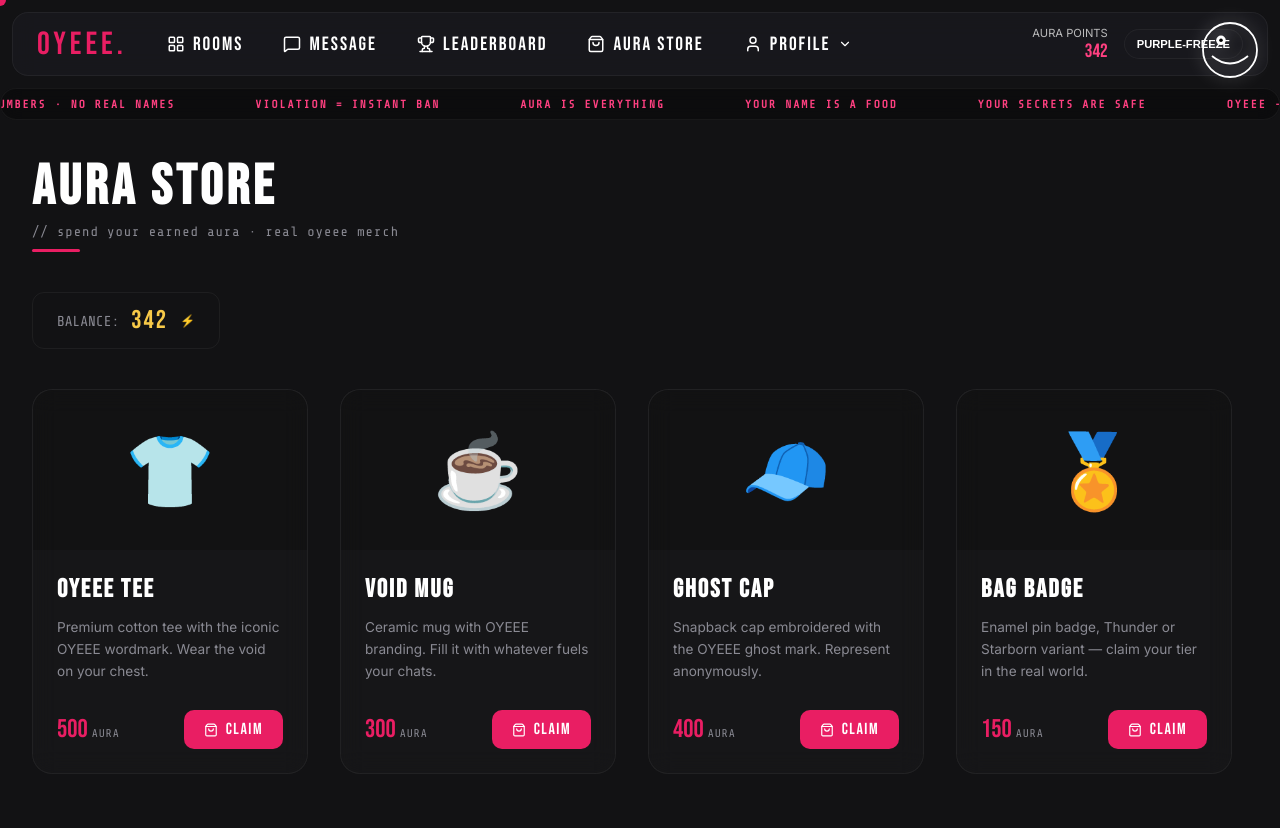
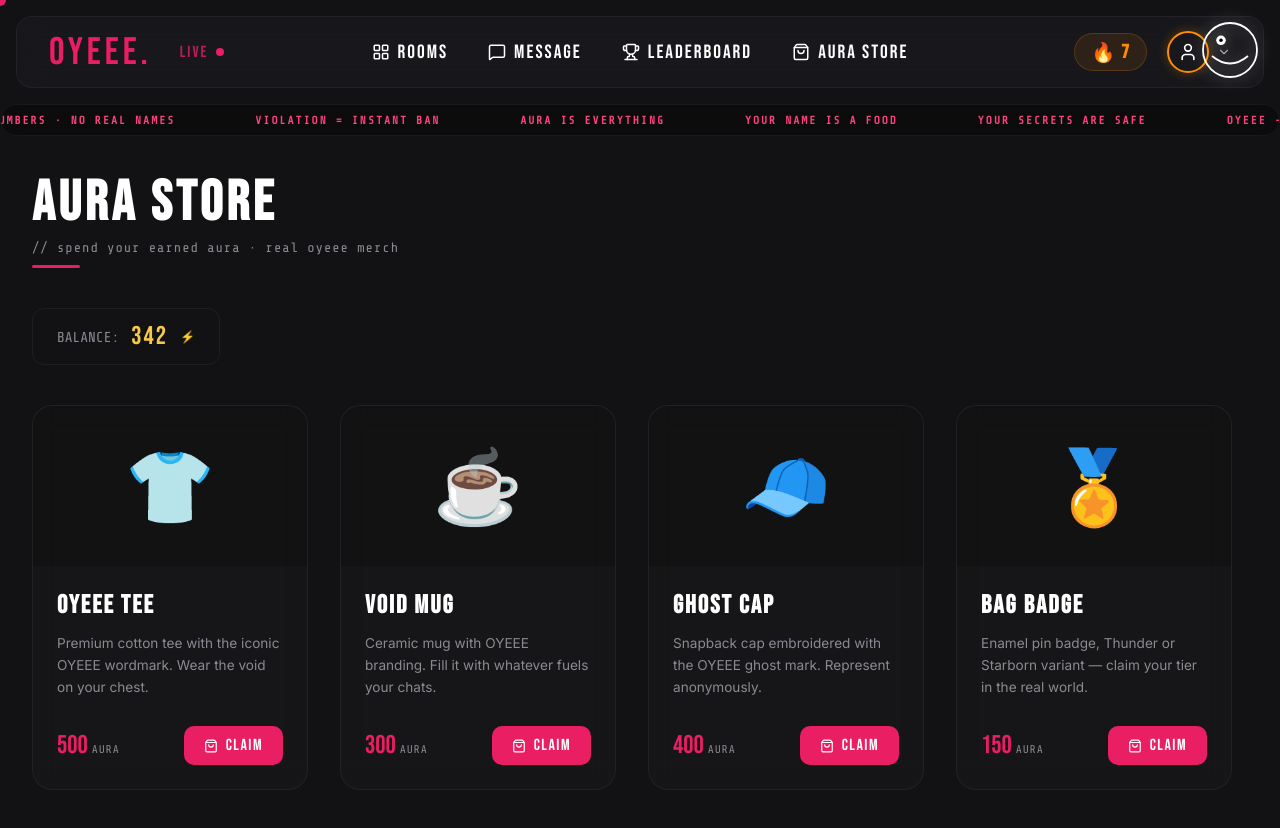
Before and after one commit to Anshu0105/Oyee_Project, a React (Create React App) app in the folder frontend/: page /store in a window 1280 px wide. Shown: the top 828 px of the page. Built offline with nearby package versions, Linux system fonts and the light colour scheme.

Commit message:
Refactored Navbar layout to match new mockup design with LIVE indicator and streak avatar

```diff
--- a/frontend/src/components/Layout/Navbar.js
+++ b/frontend/src/components/Layout/Navbar.js
@@ -1,7 +1,6 @@
 import React, { useState } from 'react';
 import { Link } from 'react-router-dom';
 import { User, MessageSquare, LayoutGrid, Trophy, ShoppingBag, ChevronDown } from 'lucide-react';
-import { useTheme } from '../../context/ThemeContext';
 import { useUser } from '../../context/UserContext';
 
 const NavItem = ({ icon: Icon, label, children, to }) => {
@@ -18,7 +17,7 @@ const NavItem = ({ icon: Icon, label, children, to }) => {
         alignItems: 'center',
         gap: '8px',
         padding: '10px 16px',
-        color: 'inherit',
+        color: 'var(--text-main)',
         textDecoration: 'none',
         fontFamily: 'var(--font-bebas)',
         fontSize: '1.2rem',
@@ -51,68 +50,89 @@ const NavItem = ({ icon: Icon, label, children, to }) => {
 };
 
 const Navbar = () => {
-  const { theme, toggleTheme } = useTheme();
   const { user } = useUser();
 
   return (
     <nav className="glass" style={{
       display: 'flex',
       alignItems: 'center',
-      padding: '0 24px',
-      height: '64px',
-      margin: '12px',
+      padding: '0 32px',
+      height: '72px',
+      margin: '16px',
       justifyContent: 'space-between',
       position: 'relative'
     }}>
-      <div className="nav-left" style={{ display: 'flex', alignItems: 'center', gap: '24px' }}>
+      {/* LEFT: BRAND & LIVE INDICATOR */}
+      <div className="nav-left" style={{ display: 'flex', alignItems: 'center', gap: '16px', flex: 1 }}>
         <div className="brand interactive" style={{
           fontFamily: 'var(--font-bebas)',
-          fontSize: '2rem',
+          fontSize: '2.4rem',
           letterSpacing: '4px',
-          color: 'var(--accent-primary)'
+          color: 'var(--accent-primary)',
+          display: 'flex',
+          alignItems: 'baseline'
         }}>
-          OYEEE<span>.</span>
+          OYEEE<span style={{ color: 'var(--accent-primary)' }}>.</span>
         </div>
 
-        <div className="nav-links" style={{ display: 'flex', gap: '8px' }}>
-          <NavItem icon={LayoutGrid} label="ROOMS" to="/rooms" />
-          <NavItem icon={MessageSquare} label="MESSAGE" to="/messages" />
-          <NavItem icon={Trophy} label="LEADERBOARD" to="/leaderboard" />
-          <NavItem icon={ShoppingBag} label="AURA STORE" to="/store" />
-
-          <NavItem icon={User} label="PROFILE" to="/profile">
-            <div style={{ fontSize: '0.8rem', color: 'var(--text-main)', opacity: 0.7, marginBottom: '8px' }}>Identity: {user.name}</div>
-            <Link to="/profile/promotions" className="interactive" style={{ color: 'inherit', textDecoration: 'none', fontSize: '0.9rem' }}>Promotions (Ads)</Link>
-            <div style={{ borderTop: '1px solid var(--glass-border)', margin: '4px 0' }} />
-            <div style={{ fontSize: '0.8rem', opacity: 0.7 }}>Last Rooms Joined:</div>
-            {user.lastRooms.map(room => (
-              <button key={room} className="interactive" style={{
-                background: 'none', border: 'none', color: 'var(--accent-primary)', textAlign: 'left', padding: '4px 0', fontSize: '0.9rem'
-              }}>Rejoin {room}</button>
-            ))}
-          </NavItem>
+        <div style={{ display: 'flex', alignItems: 'center', gap: '8px', marginLeft: '12px' }}>
+          <span style={{
+            fontFamily: 'var(--font-bebas)',
+            color: 'var(--accent-primary)',
+            fontSize: '1rem',
+            letterSpacing: '2px',
+            opacity: 0.8
+          }}>
+            LIVE
+          </span>
+          <div style={{
+            width: '8px',
+            height: '8px',
+            borderRadius: '50%',
+            backgroundColor: 'var(--accent-primary)',
+            animation: 'pulse 1.5s infinite'
+          }} />
         </div>
       </div>
 
-      <div className="nav-right" style={{ display: 'flex', alignItems: 'center', gap: '16px' }}>
-        <div style={{ textAlign: 'right', display: 'flex', flexDirection: 'column' }}>
-          <span style={{ fontSize: '0.7rem', opacity: 0.7 }}>AURA POINTS</span>
-          <span style={{ fontFamily: 'var(--font-bebas)', fontSize: '1.2rem', color: 'var(--accent-secondary)' }}>{user.aura}</span>
+      {/* CENTER: NAV LINKS */}
+      <div className="nav-center" style={{ display: 'flex', gap: '8px', flex: 2, justifyContent: 'center' }}>
+        <NavItem icon={LayoutGrid} label="ROOMS" to="/rooms" />
+        <NavItem icon={MessageSquare} label="MESSAGE" to="/messages" />
+        <NavItem icon={Trophy} label="LEADERBOARD" to="/leaderboard" />
+        <NavItem icon={ShoppingBag} label="AURA STORE" to="/store" />
+      </div>
+
+      {/* RIGHT: STREAK & AVATAR */}
+      <div className="nav-right" style={{ display: 'flex', alignItems: 'center', gap: '20px', flex: 1, justifyContent: 'flex-end' }}>
+
+        {/* Flame Streak */}
+        <div style={{
+          display: 'flex', alignItems: 'center', gap: '6px',
+          background: 'rgba(255, 140, 0, 0.1)',
+          padding: '6px 16px', borderRadius: '20px',
+          border: '1px solid rgba(255, 140, 0, 0.2)',
+          color: '#ff8c00', fontWeight: 'bold'
+        }}>
+          <span style={{ fontSize: '1.2rem' }}>🔥</span>
+          <span style={{ fontFamily: 'var(--font-bebas)', fontSize: '1.2rem', letterSpacing: '1px' }}>7</span>
         </div>
 
-        <button
-          onClick={toggleTheme}
-          className="interactive glass"
-          style={{
-            padding: '8px 12px',
-            fontSize: '0.7rem',
-            fontWeight: 'bold',
-            color: 'inherit',
-            cursor: 'pointer'
-          }}
-        >
-          {theme === 'wine' ? 'PURPLE-FREEZE' : 'CROWN-YELLOW'}
-        </button>
+        {/* Avatar Dropdown */}
+        <div style={{ display: 'flex', alignItems: 'center', gap: '8px', cursor: 'pointer' }}>
+          <Link to="/profile" className="interactive" style={{
+            display: 'flex', alignItems: 'center', justifyContent: 'center',
+            width: '42px', height: '42px',
+            borderRadius: '50%', border: '2px solid #ff8c00',
+            color: '#fff', textDecoration: 'none',
+            boxShadow: '0 0 12px rgba(255, 140, 0, 0.3)',
+            transition: 'all 0.3s ease'
+          }}>
+            <User size={20} />
+          </Link>
+          <ChevronDown size={14} style={{ opacity: 0.6, color: 'var(--text-main)' }} />
+        </div>
+
       </div>
 
       <style>{`
@@ -120,6 +140,11 @@ const Navbar = () => {
           from { opacity: 0; transform: translateY(10px); }
           to { opacity: 1; transform: translateY(0); }
         }
+        @keyframes pulse {
+          0% { box-shadow: 0 0 0 0 rgba(233, 30, 99, 0.7); }
+          70% { box-shadow: 0 0 0 6px rgba(233, 30, 99, 0); }
+          100% { box-shadow: 0 0 0 0 rgba(233, 30, 99, 0); }
+        }
       `}</style>
     </nav>
   );
```
